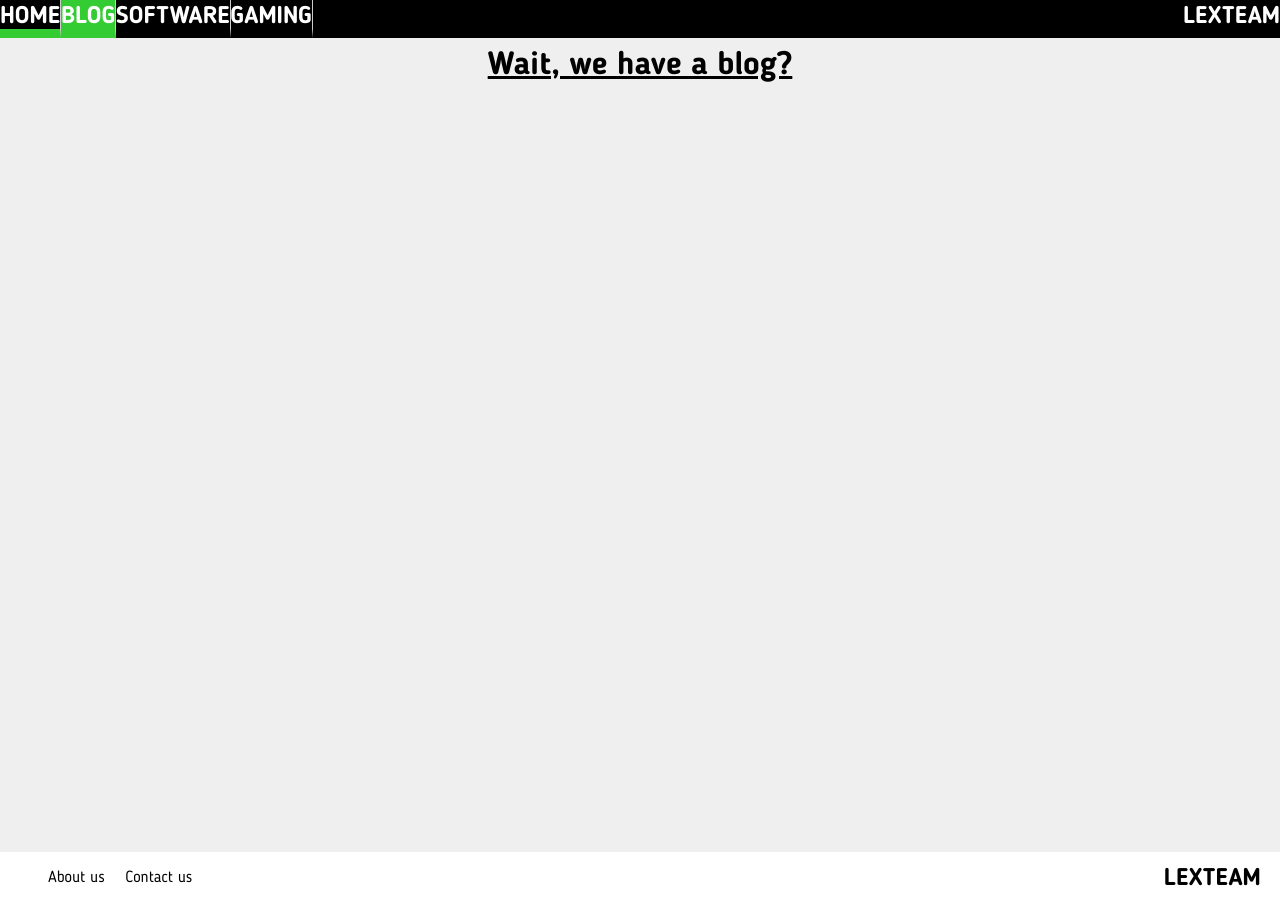
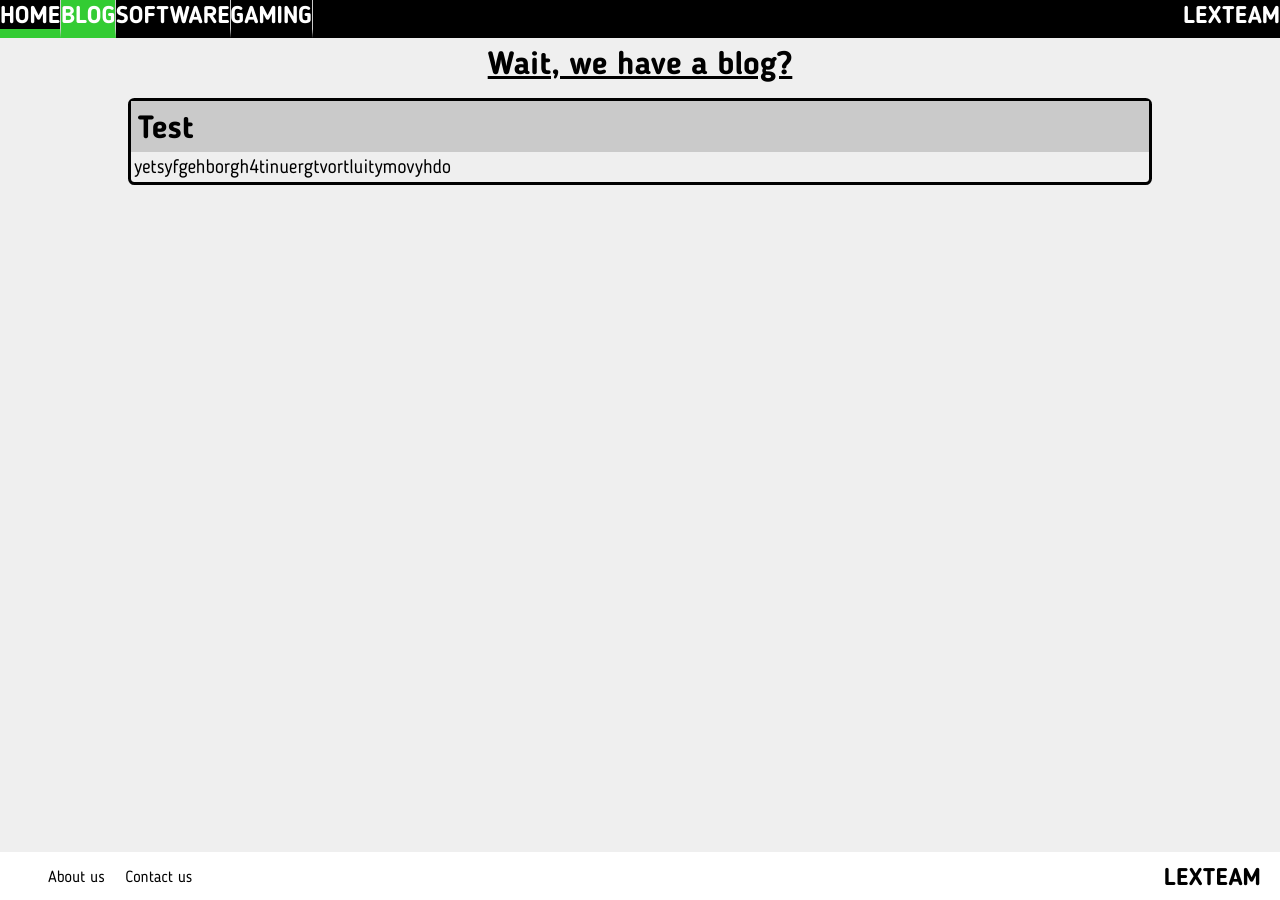
Before and after one commit to Lexteam/lexteam.github.io, a Jekyll site: the page built from blog.html, in a window 1280 px wide. Built offline with Jekyll 4.4.1, drawn with Linux system fonts in a browser that asks for light colours.

Commit message:
Initial work on panels

```diff
--- /dev/null
+++ b/_sass/panel.scss
@@ -0,0 +1,27 @@
+.panel {
+  display: inline-block;
+
+  // width, height
+  width: 80%;
+  height: 80%;
+
+  // border
+  border: 0.2em black solid;
+  border-radius: 0.4em;
+
+  // text presets
+  text-align: left;
+
+  .panel-header {
+    // padding
+    padding: 0.4em;
+
+    // background
+    background-color: #cacaca;
+  }
+
+  .panel-body {
+    // padding
+    padding: 0.2em;
+  }
+}
--- a/assets/css/application.scss
+++ b/assets/css/application.scss
@@ -2,6 +2,7 @@
 ---
 @import "base";
 @import "page";
+@import "panel";
 @import "fonts";
 
 @import "nav";
--- a/blog.html
+++ b/blog.html
@@ -2,6 +2,17 @@
 layout: default
 permalink: /blog/
 ---
-<div class="page-display container">
+<div class="page-display">
 	<h1>Wait, we have a blog?</h1>
 </div>
+
+<div class="page-content">
+	<div class="panel">
+		<div class="panel-header">
+			<h1>Test</h1>
+		</div>
+		<div class="panel-body">
+			<p>yetsyfgehborgh4tinuergtvortluitymovyhdo</p>
+		</div>
+	</div>
+</div>
```
